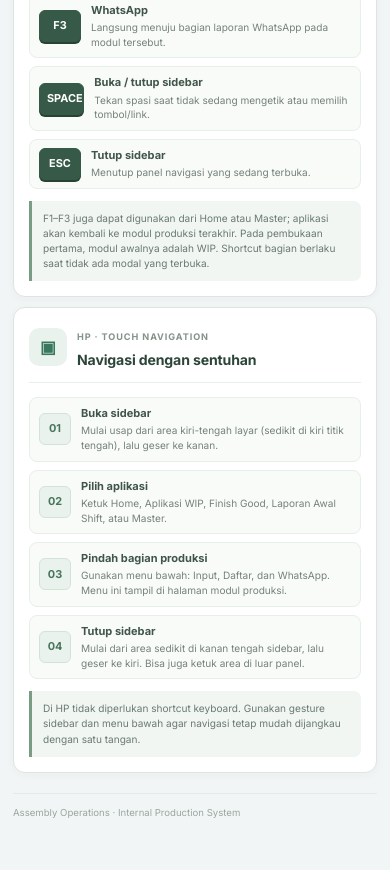
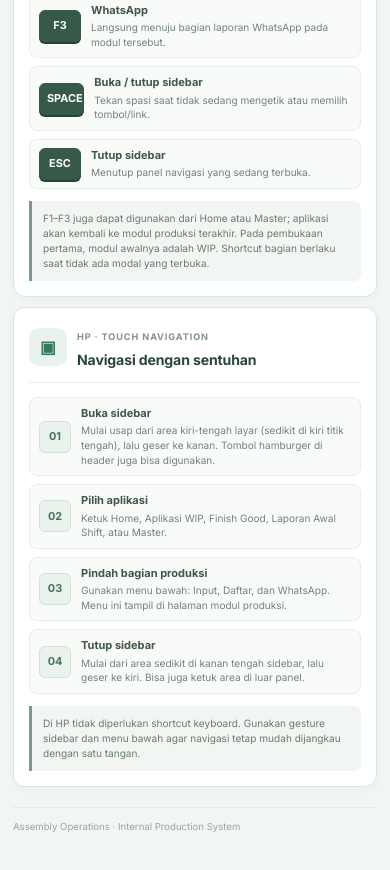
Before and after one commit to assypkg/wip, a plain HTML site: page ui-preview.html in a window 390 px wide. Shown: the part 2042-2912 px from the top of the page. Drawn offline with Linux system fonts and the light colour scheme.

Commit message:
Clarify mobile sidebar gesture guide in preview

```diff
--- a/ui-preview.html
+++ b/ui-preview.html
@@ -2246,7 +2246,7 @@
             <div><span>HP · TOUCH NAVIGATION</span><h3>Navigasi dengan sentuhan</h3></div>
           </div>
           <div class="home-guide-list">
-            <div class="home-guide-row"><span class="home-guide-step">01</span><span class="home-guide-detail"><strong>Buka sidebar</strong><small>Mulai usap dari area kiri-tengah layar (sedikit di kiri titik tengah), lalu geser ke kanan.</small></span></div>
+            <div class="home-guide-row"><span class="home-guide-step">01</span><span class="home-guide-detail"><strong>Buka sidebar</strong><small>Mulai usap dari area kiri-tengah layar (sedikit di kiri titik tengah), lalu geser ke kanan. Tombol hamburger di header juga bisa digunakan.</small></span></div>
             <div class="home-guide-row"><span class="home-guide-step">02</span><span class="home-guide-detail"><strong>Pilih aplikasi</strong><small>Ketuk Home, Aplikasi WIP, Finish Good, Laporan Awal Shift, atau Master.</small></span></div>
             <div class="home-guide-row"><span class="home-guide-step">03</span><span class="home-guide-detail"><strong>Pindah bagian produksi</strong><small>Gunakan menu bawah: Input, Daftar, dan WhatsApp. Menu ini tampil di halaman modul produksi.</small></span></div>
             <div class="home-guide-row"><span class="home-guide-step">04</span><span class="home-guide-detail"><strong>Tutup sidebar</strong><small>Mulai dari area sedikit di kanan tengah sidebar, lalu geser ke kiri. Bisa juga ketuk area di luar panel.</small></span></div>
```
